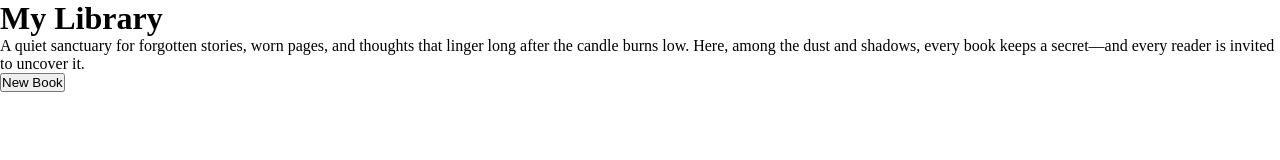
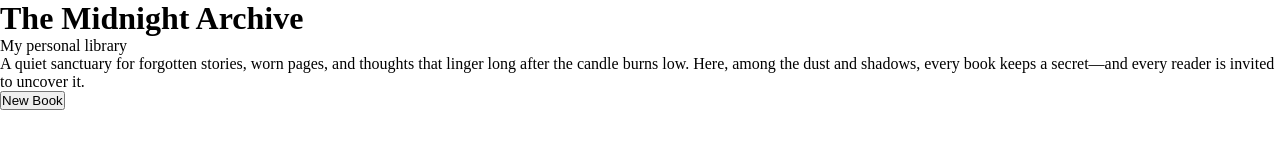
Before and after one commit to Wickedree/personal-library, a plain HTML site: page index.html in a window 1280 px wide. Drawn offline with Linux system fonts and the light colour scheme; a web font is replaced by a local one.

Commit message:
add header info and classes

```diff
--- a/index.html
+++ b/index.html
@@ -3,13 +3,14 @@
 <head>
     <meta charset="UTF-8">
     <meta name="viewport" content="width=device-width, initial-scale=1.0">
-    <title>My Library</title>
+    <title>The Midnight Archive</title>
     <link rel="stylesheet" href="stylesheet.css">
     <link href="https://fonts.googleapis.com/css2?family=Cormorant+Garamond:ital,wght@0,300..700;1,300..700&family=IM+Fell+English+SC&family=UnifrakturCook:wght@700&display=swap" rel="stylesheet">
 </head>
 <body>
-    <h1>My Library</h1>
-    <p>A quiet sanctuary for forgotten stories, worn pages, and thoughts that linger long after the candle burns low. Here, among the dust and shadows, every book keeps a secret—and every reader is invited to uncover it.</p>
+    <h1 class="page-title">The Midnight Archive</h1>
+    <p class="page-subtitle">My personal library</p>
+    <p class="page-intro">A quiet sanctuary for forgotten stories, worn pages, and thoughts that linger long after the candle burns low. Here, among the dust and shadows, every book keeps a secret—and every reader is invited to uncover it.</p>
     <button onclick="showAddBookFormModal()">New Book</button>
     <dialog id="add-book-form">
          <h2>Add a Book!</h2>
```
